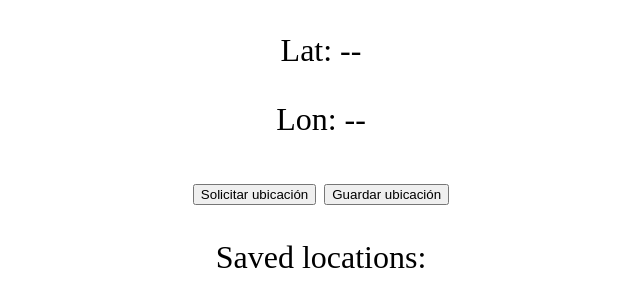
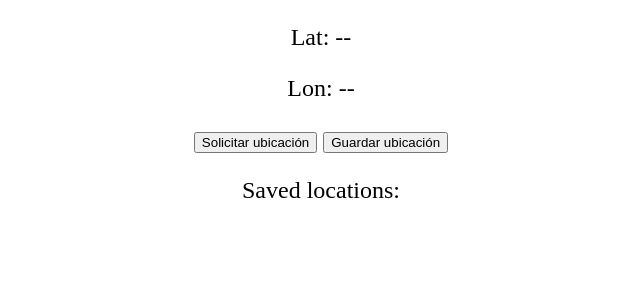
Before and after one commit to scisneros/geolocation-api-django-example, a Django app: page / in a window 1280 px wide. Shown: the top 307 px of the page, without its empty margins (319-959 px from the left). Run offline with Django 3.2, Linux system fonts and the light colour scheme; data that the repository does not hold is empty.

Commit message:
Reduce font size

```diff
--- a/geolocationdjango/get_location/static/css/style.css
+++ b/geolocationdjango/get_location/static/css/style.css
@@ -1,4 +1,4 @@
 body {
     text-align: center;
-    font-size: 2rem;
+    font-size: 1.5rem;
 }
```
